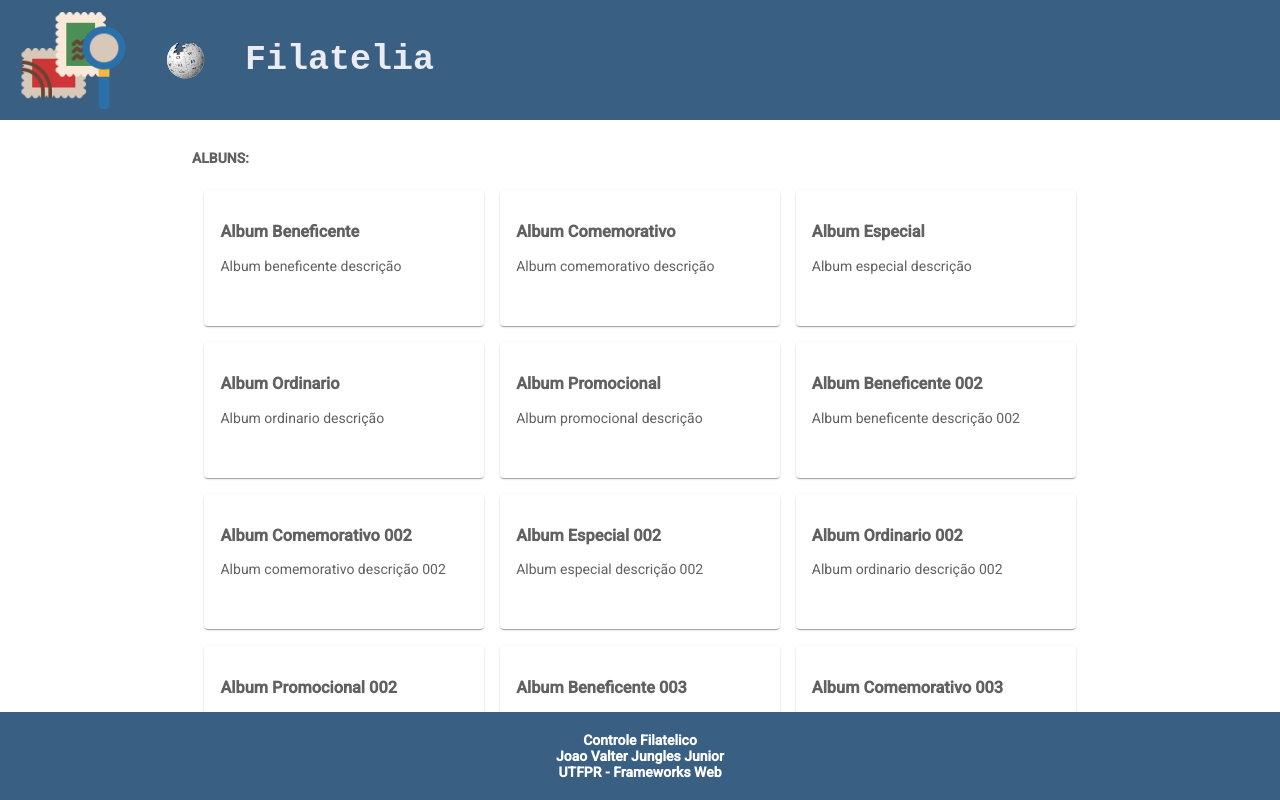
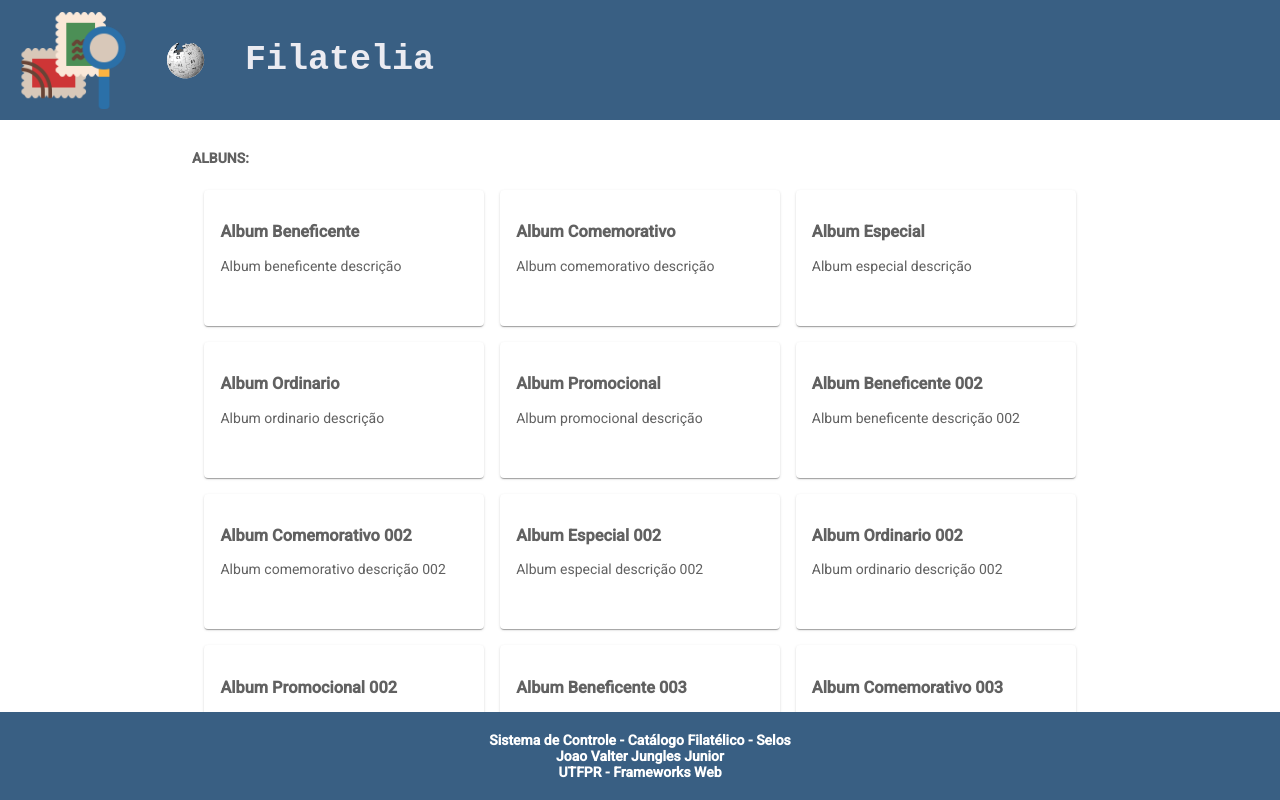
Before and after one commit to jvjungles/nvj8kz, an Angular app: page / in a window 1280 px wide. Shown: the top 800 px of the page. Built offline with nearby package versions, Linux system fonts and the light colour scheme.

Commit message:
finish
finish

```diff
--- a/package.json
+++ b/package.json
@@ -1,6 +1,6 @@
 {
   "name": "controle-de-selos",
-  "version": "0.0.1",
+  "version": "1.0.0",
   "description": "Sistema de Controle - Catálogo Filatélico - Selos.",
   "license": "MIT",
   "scripts": {
--- a/src/app/album-list/album-list.component.html
+++ b/src/app/album-list/album-list.component.html
@@ -1,4 +1,3 @@
-
 <div>
   <b>ALBUNS:</b>
 </div>
--- a/src/app/album-list/album-list.component.ts
+++ b/src/app/album-list/album-list.component.ts
@@ -1,7 +1,4 @@
 import { Component } from '@angular/core';
-import { MatCardModule } from '@angular/material/card';
-import { MatCardHeader, MatCardTitle, MatCardContent, MatCardActions } from '@angular/material/card';
-
 import { albuns } from '../albuns';
 
 @Component({
--- a/src/app/app.component.html
+++ b/src/app/app.component.html
@@ -1,4 +1,3 @@
-<!-- Toolbar -->
 <app-top-bar></app-top-bar>
 
 <div class="content" role="main" >
--- a/src/app/app.component.ts
+++ b/src/app/app.component.ts
@@ -6,5 +6,4 @@ import { Component } from '@angular/core';
   styleUrls: ['./app.component.css']
 })
 
-export class AppComponent {
-}
+export class AppComponent {}
--- a/src/app/app.module.ts
+++ b/src/app/app.module.ts
@@ -31,4 +31,4 @@ import { MatCardModule } from '@angular/material/card';
     AppComponent
   ]
 })
-export class AppModule { }
+export class AppModule {}
--- a/src/app/footer/footer.component.html
+++ b/src/app/footer/footer.component.html
@@ -1,6 +1,5 @@
-<!-- Footer -->
 <footer>
-  Controle Filatelico
+  Sistema de Controle - Catálogo Filatélico - Selos
   <br>
   Joao Valter Jungles Junior
   <br>
--- a/src/app/footer/footer.component.ts
+++ b/src/app/footer/footer.component.ts
@@ -5,6 +5,4 @@ import { Component } from '@angular/core';
   templateUrl: './footer.component.html',
   styleUrls: ['./footer.component.css']
 })
-export class FooterComponent {
-
-}
+export class FooterComponent {}
--- a/src/main.ts
+++ b/src/main.ts
@@ -2,5 +2,6 @@ import { platformBrowserDynamic } from '@angular/platform-browser-dynamic';
 
 import { AppModule } from './app/app.module';
 
-platformBrowserDynamic().bootstrapModule(AppModule)
+platformBrowserDynamic()
+  .bootstrapModule(AppModule)
   .catch(err => console.error(err));
--- a/src/styles.css
+++ b/src/styles.css
@@ -1,5 +1,4 @@
 /* Global Styles */
-
 * {
   font-family: 'Roboto', Arial, sans-serif;
   color: #616161;
```
Also changed, not shown: 2 other files (tests, documents, lock files or other folders).
